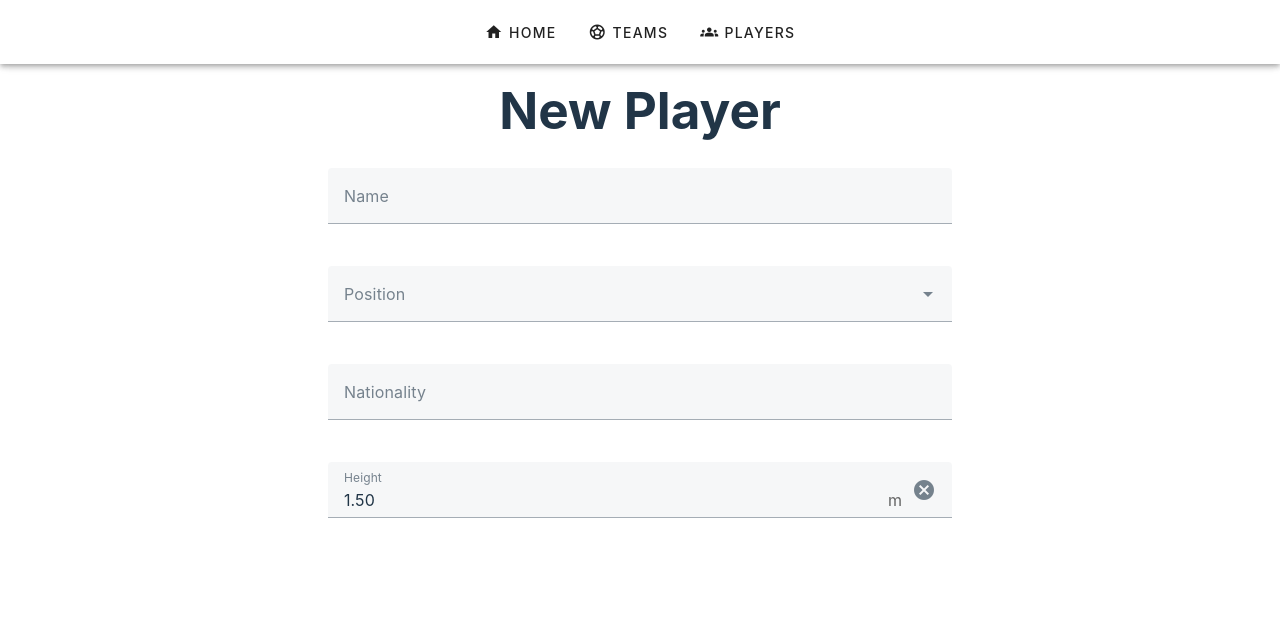
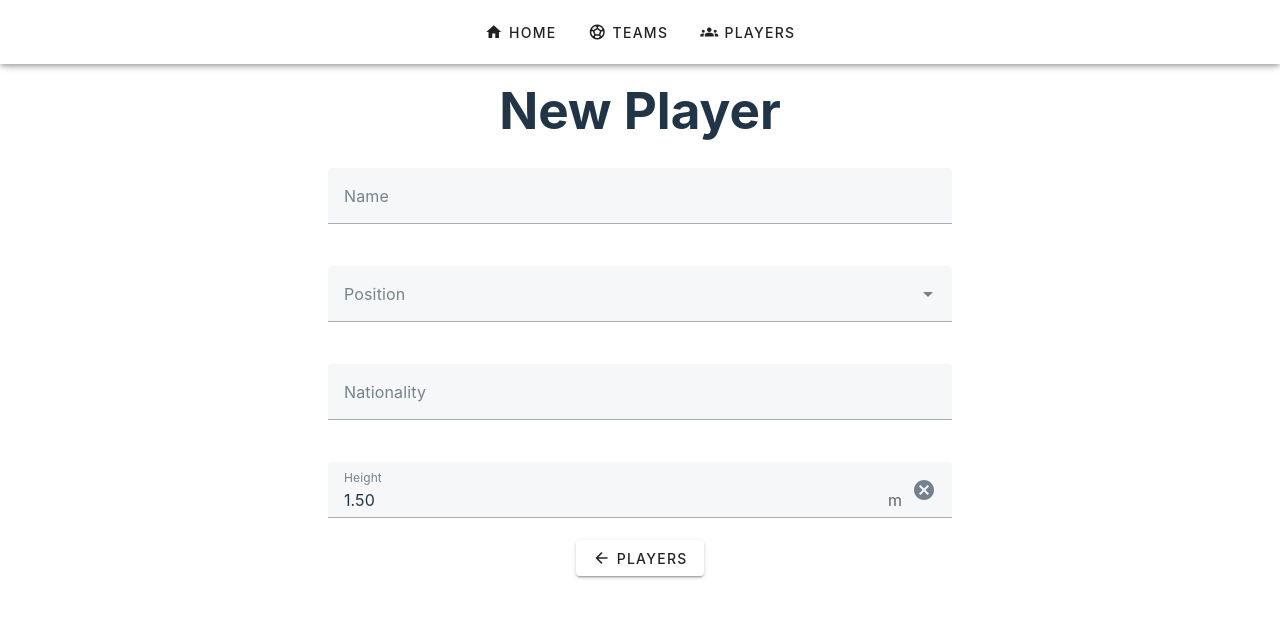
Before and after one commit to marcimerca/Football-Team-Building, a Vue app: page /players/new in a window 1280 px wide. Shown: the top 618 px of the page. Built offline with nearby package versions, Linux system fonts and the light colour scheme; no server answers; the database is empty.

Commit message:
add button

```diff
--- a/src/views/NewPlayer.vue
+++ b/src/views/NewPlayer.vue
@@ -1,6 +1,8 @@
 <script setup>
 import { Database } from "../services/database";
 import { ref } from "vue";
+import { useRouter } from "vue-router";
+const router = useRouter();
 const players = ref([]);
 const getPlayers = async () => {
   players.value = await Database.Players.get();
@@ -34,6 +36,9 @@ getPlayers();
       model-value="1.50"
     ></v-text-field>
   </div>
+  <v-btn @click="router.push(`/players`)">
+    <v-icon icon="md:arrow_back" style="margin-right: 5px" /> Players
+  </v-btn>
 </template>
 
 <style scoped>
```
